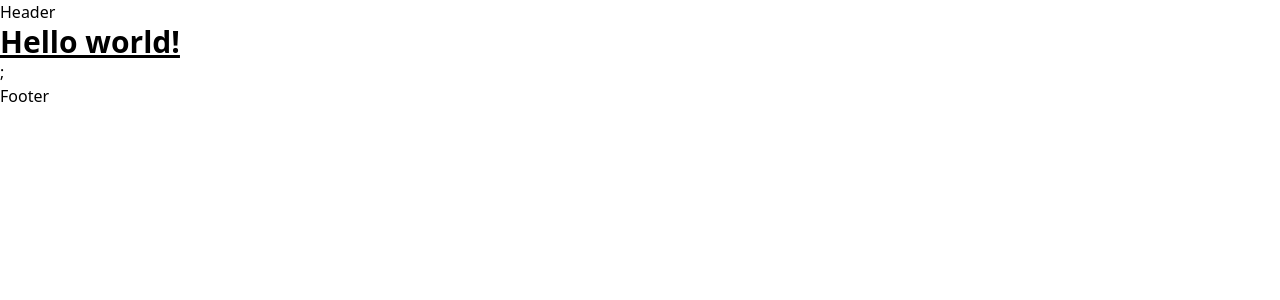
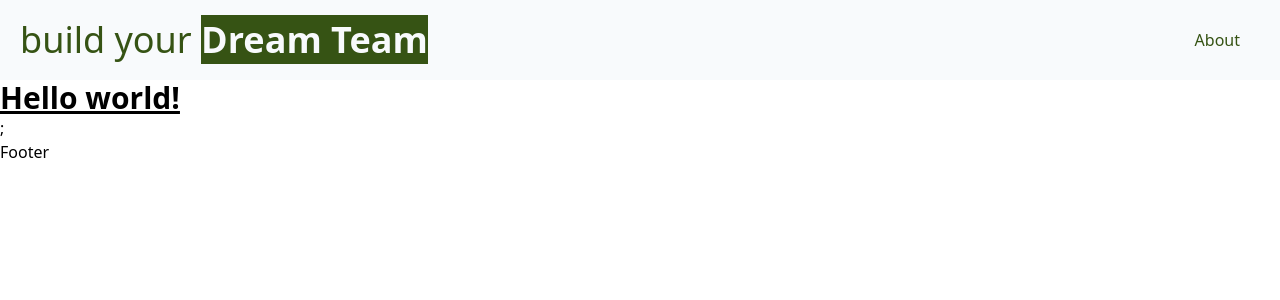
Before and after one commit to ronaldescobarj/create-your-dream-team, a Next.js app: page / in a window 1280 px wide. Shown: the top 300 px of the page. Built offline with nearby package versions, Linux system fonts and the light colour scheme.

Commit message:
moved meta tags to app. Added header and used it.

```diff
--- /dev/null
+++ b/components/Header.tsx
@@ -0,0 +1,13 @@
+import Link from "next/link";
+import React from "react";
+
+export default function Header() {
+  return (
+    <header className="bg-slate-50 flex items-center justify-between py-5 pl-5 pr-10">
+      <h1 className="text-4xl text-lime-900">
+        build your <b className="bg-lime-900 text-slate-50">Dream Team</b>
+      </h1>
+      <Link href='/about' className="text-lime-900">About</Link>
+    </header>
+  );
+}
--- a/components/LayoutWrapper.tsx
+++ b/components/LayoutWrapper.tsx
@@ -1,4 +1,5 @@
 import React from "react";
+import Header from "./Header";
 
 interface LayoutWrapperProps {
   children: React.ReactNode;
@@ -7,9 +8,7 @@ interface LayoutWrapperProps {
 function LayoutWrapper({ children }: LayoutWrapperProps) {
   return (
     <>
-      <header>
-        <h3>Header</h3>
-      </header>
+      <Header />
       <main>{children}</main>
       <footer>Footer</footer>
     </>
--- a/pages/_app.tsx
+++ b/pages/_app.tsx
@@ -7,6 +7,8 @@ export default function App({ Component, pageProps }: AppProps) {
     <>
       <Head>
         <title>Build your dream team</title>
+        <meta name="description" content="Generated by create next app" />
+        <meta name="viewport" content="width=device-width, initial-scale=1" />
       </Head>
       <Component {...pageProps} />
     </>
--- a/pages/_document.tsx
+++ b/pages/_document.tsx
@@ -4,8 +4,6 @@ export default function Document() {
   return (
     <Html lang="en">
       <Head>
-        <meta name="description" content="Generated by create next app" />
-        <meta name="viewport" content="width=device-width, initial-scale=1" />
         <link rel="icon" href="/favicon.ico" />
       </Head>
       <body>
```
